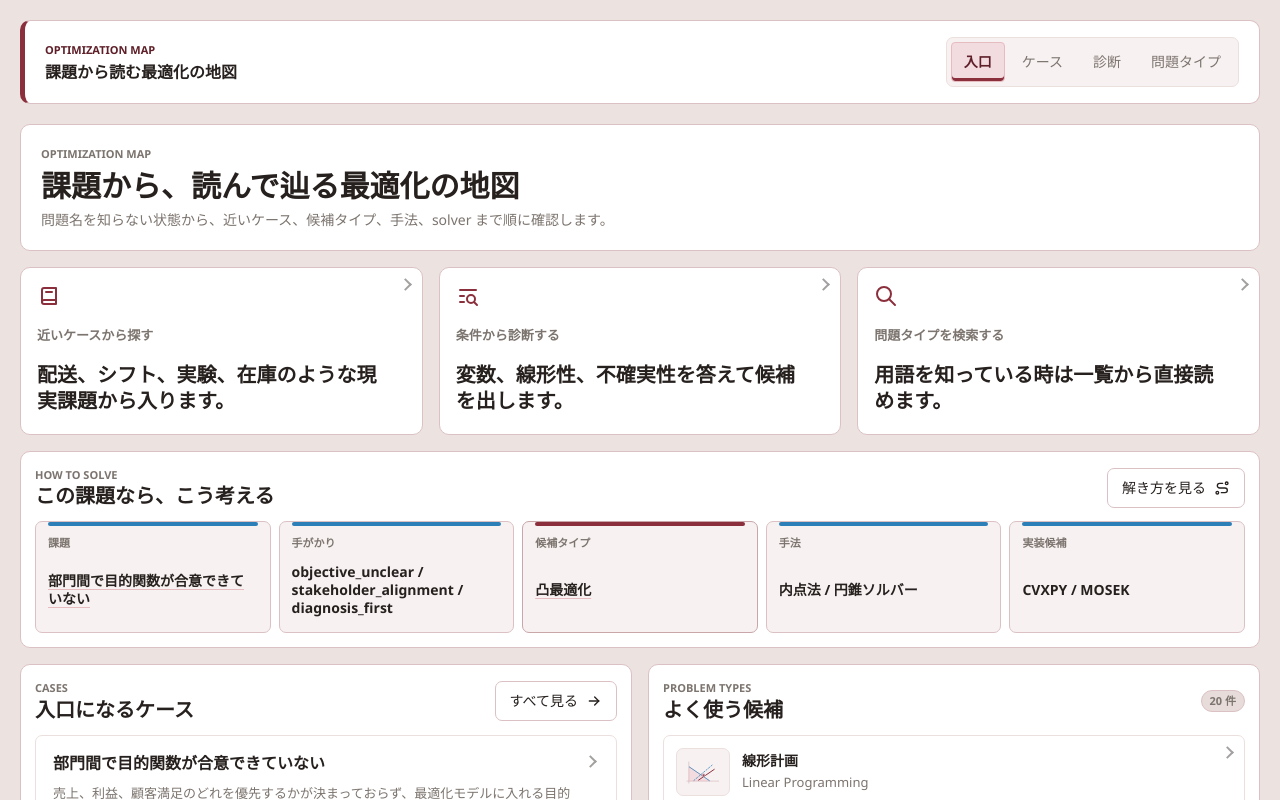
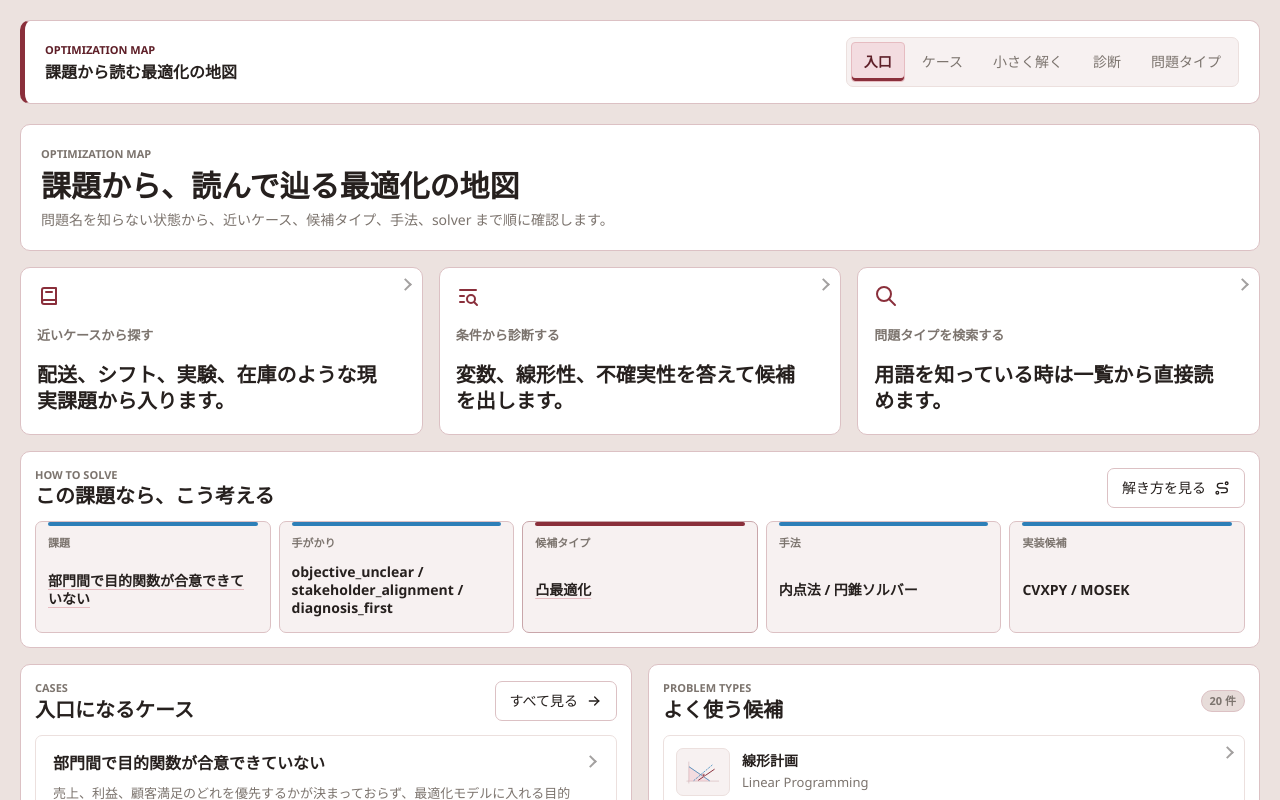
Before and after one commit to mryk814/optimization-map, a React (Vite) app: page / in a window 1280 px wide. Shown: the top 800 px of the page. Built offline with nearby package versions, Linux system fonts and the light colour scheme.

Commit message:
Route solve stories in app

```diff
--- a/src/App.jsx
+++ b/src/App.jsx
@@ -8,6 +8,7 @@ import { HomeView } from "./views/HomeView.jsx";
 import { PathView } from "./views/PathView.jsx";
 import { ProblemDetailView } from "./views/ProblemDetailView.jsx";
 import { ProblemsView } from "./views/ProblemsView.jsx";
+import { StoriesView, StoryDetailView } from "./views/StoriesView.jsx";
 
 function parseHash(hash) {
   const path = (hash || "#/").replace(/^#\/?/, "");
@@ -33,6 +34,7 @@ function useHashRoute() {
 const navItems = [
   { href: "#/", label: "入口", match: "home" },
   { href: "#/cases", label: "ケース", match: "cases" },
+  { href: "#/stories", label: "小さく解く", match: "stories" },
   { href: "#/diagnosis", label: "診断", match: "diagnosis" },
   { href: "#/problems", label: "問題タイプ", match: "problems" },
 ];
@@ -47,6 +49,9 @@ export default function App() {
     }
     if (route.name === "cases" || route.name === "paths") {
       return "cases";
+    }
+    if (route.name === "stories") {
+      return "stories";
     }
     return route.name;
   }, [route.name]);
@@ -85,11 +90,12 @@ export default function App() {
       <main>
         {route.name === "home" && <HomeView />}
         {route.name === "cases" && (route.first ? <CaseDetailView caseId={route.first} /> : <CasesView />)}
+        {route.name === "stories" && (route.first ? <StoryDetailView storyId={route.first} /> : <StoriesView />)}
         {route.name === "diagnosis" && <DiagnosisView />}
         {route.name === "problems" && (route.first ? <ProblemDetailView problemId={route.first} /> : <ProblemsView onCopyRows={copyRows} onExportRows={exportRows} />)}
         {route.name === "compare" && <CompareView leftId={route.first || "linear_programming"} rightId={route.second || "convex_optimization"} />}
         {route.name === "paths" && <PathView caseId={route.first || data.exampleCases[0].id} />}
-        {!["home", "cases", "diagnosis", "problems", "compare", "paths"].includes(route.name) && <HomeView />}
+        {!['home', 'cases', 'stories', 'diagnosis', 'problems', 'compare', 'paths'].includes(route.name) && <HomeView />}
       </main>
 
       {toast && <div className="toast" role="status">{toast}</div>}
```
